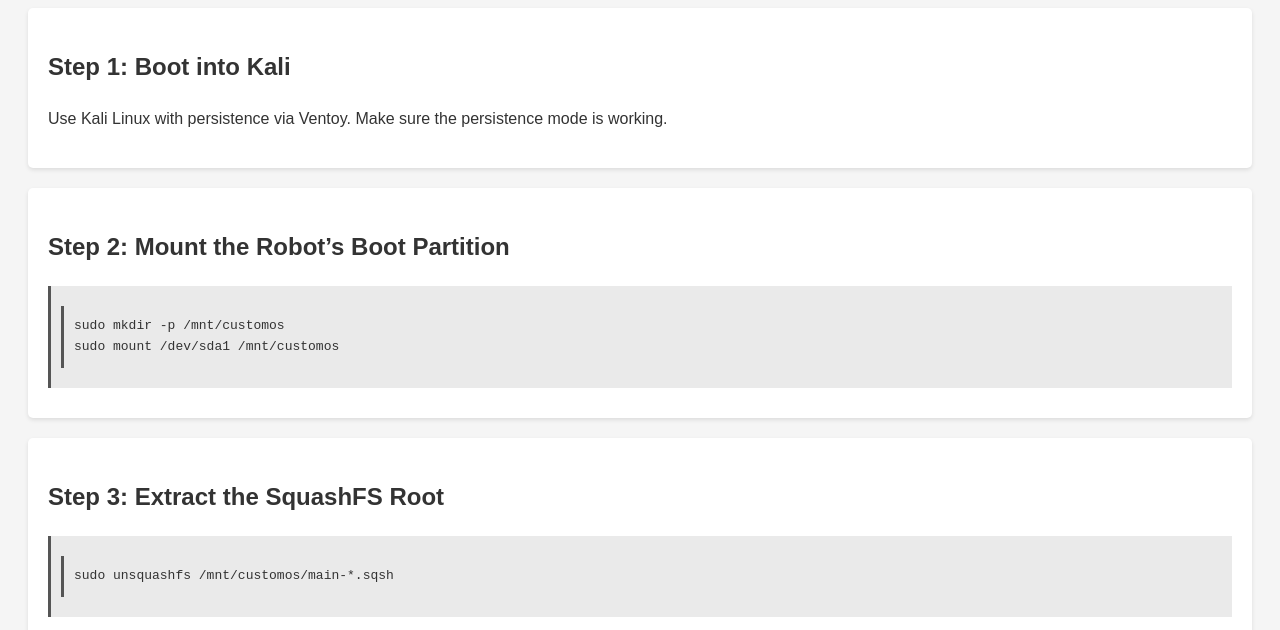
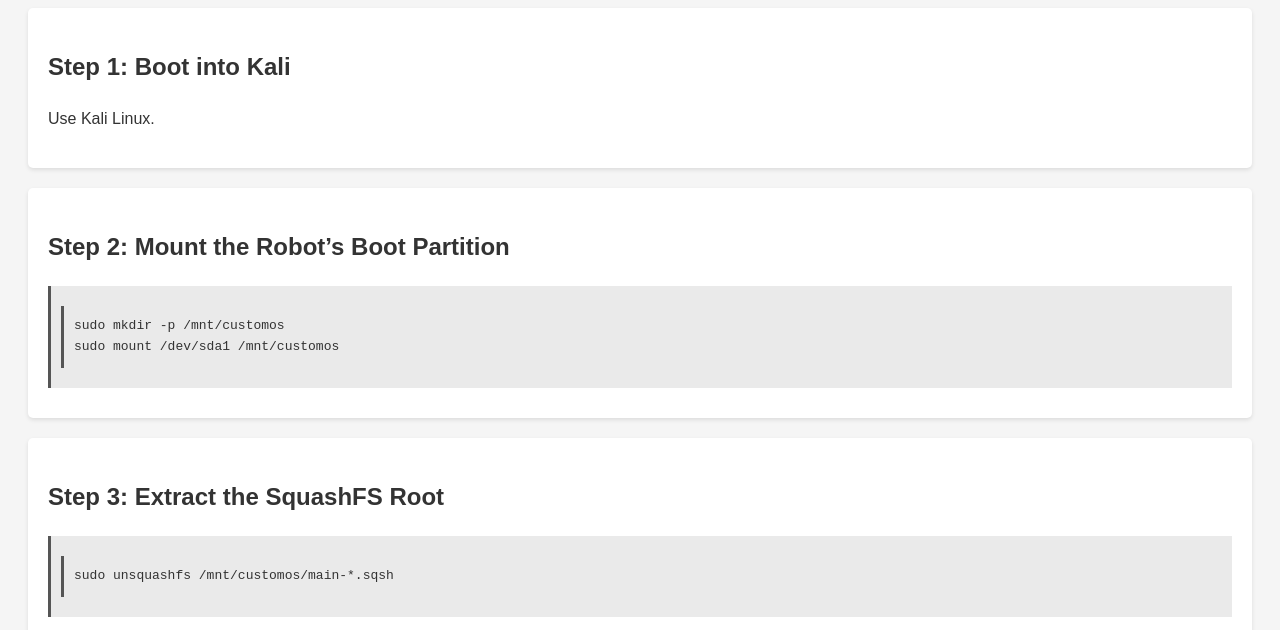
Before and after one commit to jithan10/jithan10.com, a plain HTML site: page resources2.html in a window 1280 px wide. Shown: the part 114-744 px from the top of the page. Drawn offline with Linux system fonts and the light colour scheme.

Commit message:
Update resources2.html

```diff
--- a/resources2.html
+++ b/resources2.html
@@ -45,7 +45,7 @@
 
   <section>
     <h2>Step 1: Boot into Kali</h2>
-    <p>Use Kali Linux with persistence via Ventoy. Make sure the persistence mode is working.</p>
+    <p>Use Kali Linux.</p>
   </section>
 
   <section>
```
